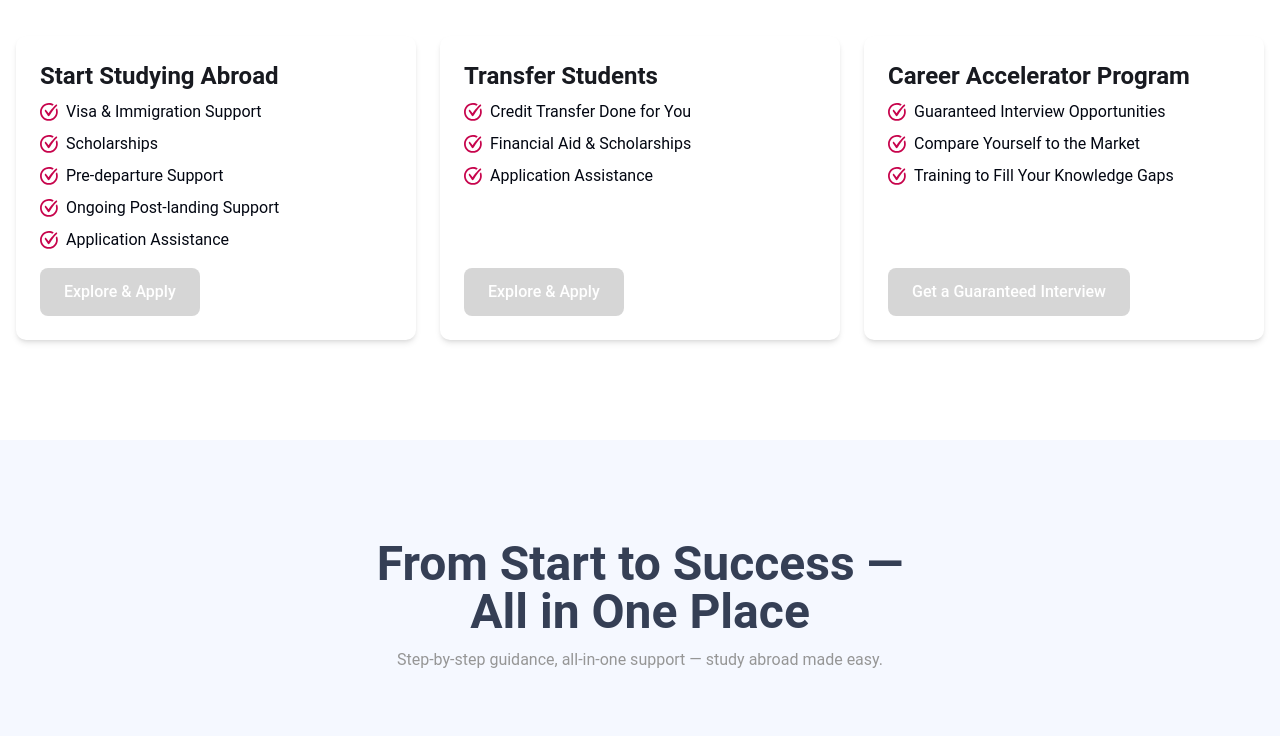
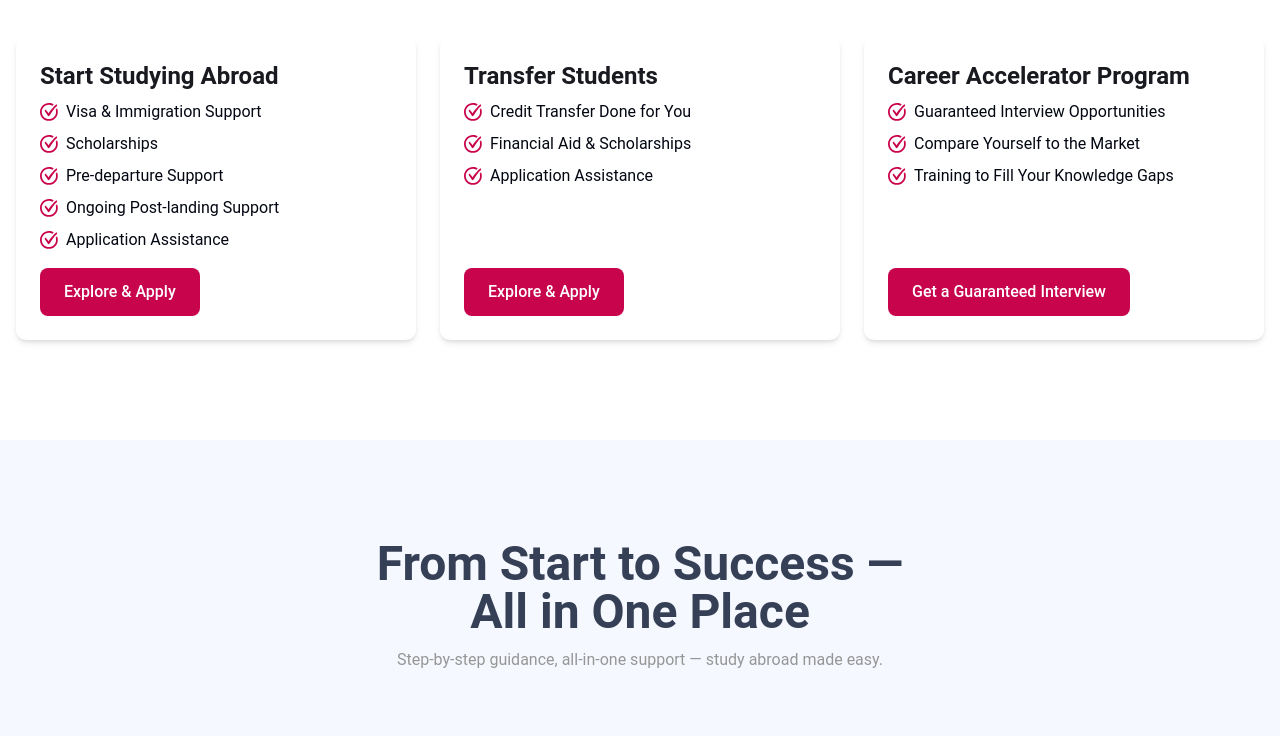
Before and after one commit to bilalmirza1006/farhan-repos, a Next.js app: page /home-2 in a window 1280 px wide. Shown: the part 1044-1780 px from the top of the page. Built offline with nearby package versions, Linux system fonts and the light colour scheme.

Commit message:
fix the button

```diff
--- a/app/(components)/career/sections/CTASection.jsx
+++ b/app/(components)/career/sections/CTASection.jsx
@@ -28,6 +28,7 @@
 
 import React from 'react';
 import Button from '../../ui/Button';
+import LandingHeader from '../../ui/LandingHeader';
 
 export default function CTASection() {
   return (
@@ -53,7 +54,7 @@ export default function CTASection() {
         </p>
 
         <div className="flex items-center justify-center">
-          <Button text={'Register Now'} />
+          <LandingHeader text={'Register Now'} />
         </div>
       </div>
     </div>
--- a/app/(components)/career/sections/CareerSuccess.jsx
+++ b/app/(components)/career/sections/CareerSuccess.jsx
@@ -5,6 +5,7 @@ import Image2 from '@/public/home-2/success-2.jpg';
 import Image3 from '@/public/home-2/success-3.jpg';
 // import Image4 from '@/public/home-2/success-4.png'; // ✅ new image
 import Button from '../../ui/Button';
+import LandingButton from '../../ui/LandingButton';
 
 const CareerSuccess = () => {
   const [tooltip, setTooltip] = useState({
@@ -164,7 +165,7 @@ const CareerSuccess = () => {
           </article>
         </section>
 
-        <Button text="Get Started" bg="bg-white" color="text-black" />
+        <LandingButton text="Get Started" bg="bg-white" color="text-black" />
       </section>
     </section>
   );
--- a/app/(components)/career/sections/InternshipSection.jsx
+++ b/app/(components)/career/sections/InternshipSection.jsx
@@ -6,6 +6,7 @@ import Sale from '@/public/icons/Sale';
 import Tech from '@/public/icons/Tech';
 import { Code, Cpu, Network, Brain, ServerCog, Landmark } from 'lucide-react';
 import Button from '../../ui/Button';
+import LandingHeader from '../../ui/LandingHeader';
 
 const internships = [
   {
@@ -71,7 +72,7 @@ export default function InternshipSection() {
       </p>
 
       <div className="w-full  mt-6 flex items-center justify-center">
-        <Button text={' Get Started'} />
+        <LandingHeader text={' Get Started'} />
       </div>
     </section>
   );
--- a/app/(components)/career/sections/TransformJourneySection.jsx
+++ b/app/(components)/career/sections/TransformJourneySection.jsx
@@ -5,6 +5,8 @@ import Button from '../../ui/Button';
 import Engagement from '@/public/icons/Engagement';
 import FinTech from '@/public/icons/FinTech';
 import Personalized from '@/public/icons/Personalized';
+import LandingHeader from '../../ui/LandingHeader';
+import LandingButton from '../../ui/LandingButton';
 
 export default function TransformJourneySection() {
   const features = [
@@ -57,7 +59,7 @@ export default function TransformJourneySection() {
             competitive tech landscape.
           </p>
           <div className="flex justify-center lg:justify-start">
-            <Button text="Get Started" bg="bg-white" color="text-primarycolor " />
+            <LandingButton text="Get Started" bg="bg-white" color="text-primarycolor " />
           </div>
         </div>
       </div>
--- a/app/(components)/home-2/sections/Features.jsx
+++ b/app/(components)/home-2/sections/Features.jsx
@@ -1,32 +1,52 @@
-import React from "react";
-import Button from "../../ui/Button";
+import React from 'react';
+import Button from '../../ui/Button';
+import LandingHeader from '../../ui/LandingHeader';
 
 const Features = () => {
   const featuresData = [
     {
-      title: "Start Studying Abroad",
-      features: ["Visa & Immigration Support", "Scholarships", "Pre-departure Support", "Ongoing Post-landing Support", "Application Assistance"],
-      buttonText: "Explore & Apply",
+      title: 'Start Studying Abroad',
+      features: [
+        'Visa & Immigration Support',
+        'Scholarships',
+        'Pre-departure Support',
+        'Ongoing Post-landing Support',
+        'Application Assistance',
+      ],
+      buttonText: 'Explore & Apply',
     },
     {
-      title: "Transfer Students",
-      features: ["Credit Transfer Done for You", "Financial Aid & Scholarships", "Application Assistance"],
-      buttonText: "Explore & Apply",
+      title: 'Transfer Students',
+      features: [
+        'Credit Transfer Done for You',
+        'Financial Aid & Scholarships',
+        'Application Assistance',
+      ],
+      buttonText: 'Explore & Apply',
     },
     {
-      title: "Career Accelerator Program",
-      features: ["Guaranteed Interview Opportunities", "Compare Yourself to the Market", "Training to Fill Your Knowledge Gaps"],
-      buttonText: "Get a Guaranteed Interview",
+      title: 'Career Accelerator Program',
+      features: [
+        'Guaranteed Interview Opportunities',
+        'Compare Yourself to the Market',
+        'Training to Fill Your Knowledge Gaps',
+      ],
+      buttonText: 'Get a Guaranteed Interview',
     },
   ];
 
   return (
     <section className="py-[100px] px-4 max-w-[1440px] mx-auto flex flex-col gap-10">
       <div className="max-w-[500px] text-center mx-auto items-center flex flex-col gap-3">
-        <h5 className="marker text-[var(--bg-primary-color)] text-sm font-semibold tracking-wide">Features</h5>
-        <h3 className="text-2xl md:text-3xl lg:text-5xl font-bold text-[var(--heading)]">What You Gain</h3>
+        <h5 className="marker text-[var(--bg-primary-color)] text-sm font-semibold tracking-wide">
+          Features
+        </h5>
+        <h3 className="text-2xl md:text-3xl lg:text-5xl font-bold text-[var(--heading)]">
+          What You Gain
+        </h3>
         <p className="text-Lighttext text-base">
-          Unlock expert support, smooth applications, and career-focused guidance — all in one place with Get2Uni.
+          Unlock expert support, smooth applications, and career-focused guidance — all in one place
+          with Get2Uni.
         </p>
       </div>
 
@@ -41,7 +61,13 @@ const Features = () => {
               <ul className="flex flex-col gap-2 mt-2">
                 {ft.features.map((item, index) => (
                   <li key={index} className="flex items-center gap-2">
-                    <svg width="18" height="18" viewBox="0 0 18 18" fill="none" xmlns="http://www.w3.org/2000/svg">
+                    <svg
+                      width="18"
+                      height="18"
+                      viewBox="0 0 18 18"
+                      fill="none"
+                      xmlns="http://www.w3.org/2000/svg"
+                    >
                       <path
                         d="M16.9947 5.15842C16.6758 5.51482 16.3756 5.87122 16.0943 6.22762C15.963 6.37768 15.8504 6.52775 15.7191 6.69657C15.9442 7.39061 16.0755 8.14093 16.0755 8.91C16.0568 12.8492 12.8492 16.0568 8.91 16.0568C4.97084 16.0568 1.76324 12.8492 1.76324 8.91C1.76324 4.97084 4.97084 1.76324 8.91 1.76324C10.1668 1.76324 11.3673 2.10088 12.399 2.66362C12.7554 2.30722 13.1118 1.96958 13.4869 1.63194L13.7308 1.4256C12.3427 0.525221 10.692 0 8.91 0C3.99543 0 0 3.99543 0 8.91C0 13.8246 3.99543 17.82 8.91 17.82C13.8246 17.82 17.82 13.8246 17.82 8.91C17.82 7.57819 17.5199 6.30265 16.9947 5.15842Z"
                         fill="#C7044C"
@@ -56,7 +82,7 @@ const Features = () => {
                 ))}
               </ul>
             </div>
-            <Button text={ft.buttonText} />
+            <LandingHeader text={ft.buttonText} />
           </article>
         ))}
       </section>
--- a/app/(components)/layout/Home2Header.jsx
+++ b/app/(components)/layout/Home2Header.jsx
@@ -5,6 +5,7 @@ import Link from 'next/link';
 import { useState } from 'react';
 import Button from '../ui/Button';
 import { useRouter } from 'next/navigation';
+import LandingHeader from '../ui/LandingHeader';
 
 const Home2Header = () => {
   const [menuOpen, setMenuOpen] = useState(false);
@@ -17,6 +18,7 @@ const Home2Header = () => {
     { name: 'Features', href: '#features' },
     { name: 'FAQs', href: '#faqs' },
     { name: 'Guides', href: '#guides' },
+    { name: 'Career', href: '/career' },
   ];
 
   return (
@@ -56,7 +58,7 @@ const Home2Header = () => {
               Get Started
             </button> */}
             <Button text={'Login'} rightIcon={<ArrowRight className="w-4 h-4 text-white" />} />
-            <Button onClick={handleClick} text={'Get Started'} />
+            <LandingHeader onClick={handleClick} text={'Get Started'} />
           </div>
 
           <button
--- /dev/null
+++ b/app/(components)/ui/LandingHeader.jsx
@@ -0,0 +1,31 @@
+const LandingHeader = ({ text, icon, color, bg, cn, ...rest }) => {
+  return (
+    <button
+      {...rest}
+      className={`group relative overflow-hidden py-3 px-6 rounded-md
+        flex justify-center items-center gap-2 cursor-pointer
+        font-medium text-sm md:text-base
+        bg-[#C7044C] text-white backdrop-blur-md
+        transition-transform duration-300 ease-out hover:scale-[0.97] ${cn}`}
+    >
+      {/* Text + Icon */}
+      <span className="relative z-10 flex items-center gap-2 transition-colors duration-300 group-hover:text-white">
+        {icon && <span className="text-lg">{icon}</span>}
+        {text}
+      </span>
+
+      {/* Curved wave fill rising upward */}
+      <span
+        className="absolute left-1/2 bottom-[-263%] w-[200%] h-[200%]
+        bg-[#ef5f94] rounded-[100%] -translate-x-1/2
+        transition-all duration-[500ms] [transition-timing-function:cubic-bezier(0.55,0.05,0.67,0.19)]
+        group-hover:bottom-[-20%]"
+      />
+    </button>
+  );
+};
+
+export default LandingHeader;
+// export default LandingLandingHeader
+
+// export default LandingHeader;
```
Also changed, not shown: app/(components)/career/sections/CareerHero.jsx (+10 -2 lines), app/(components)/home-2/sections/Hero.jsx (+16 -1 lines).
